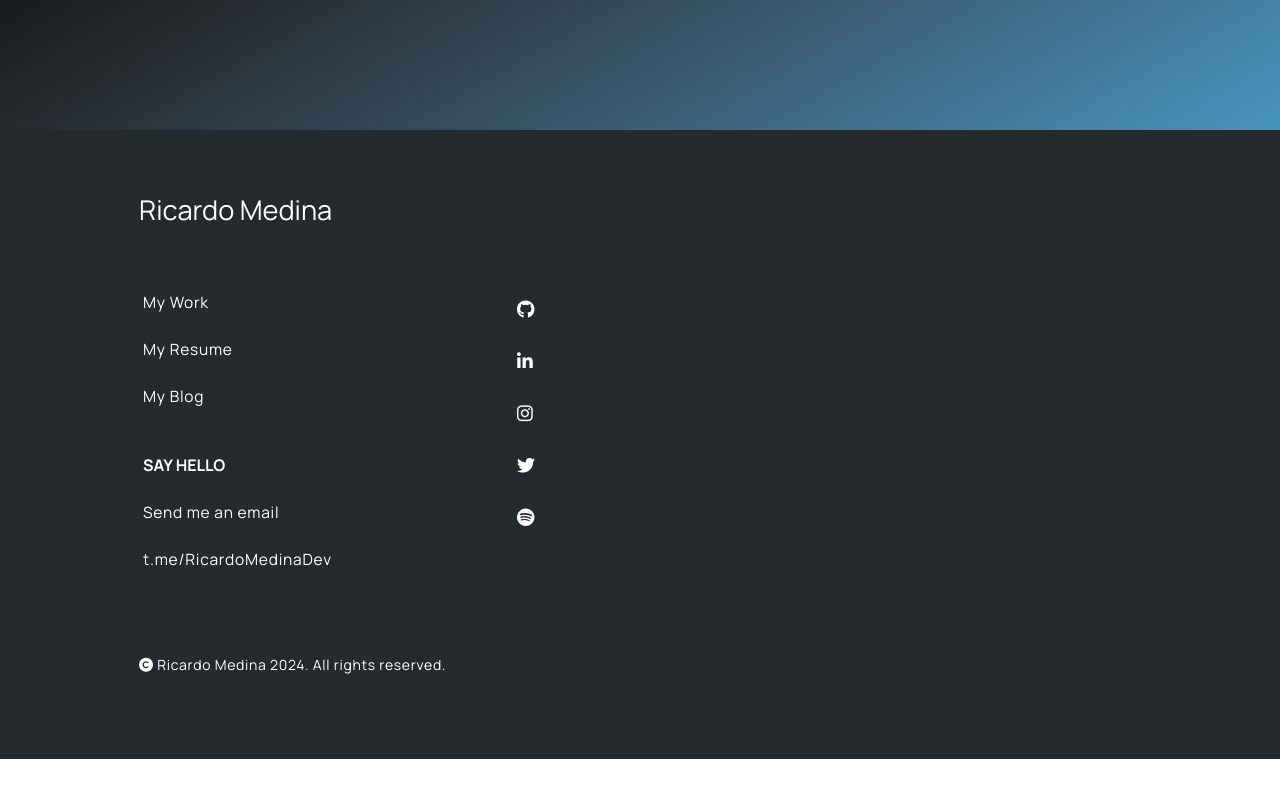
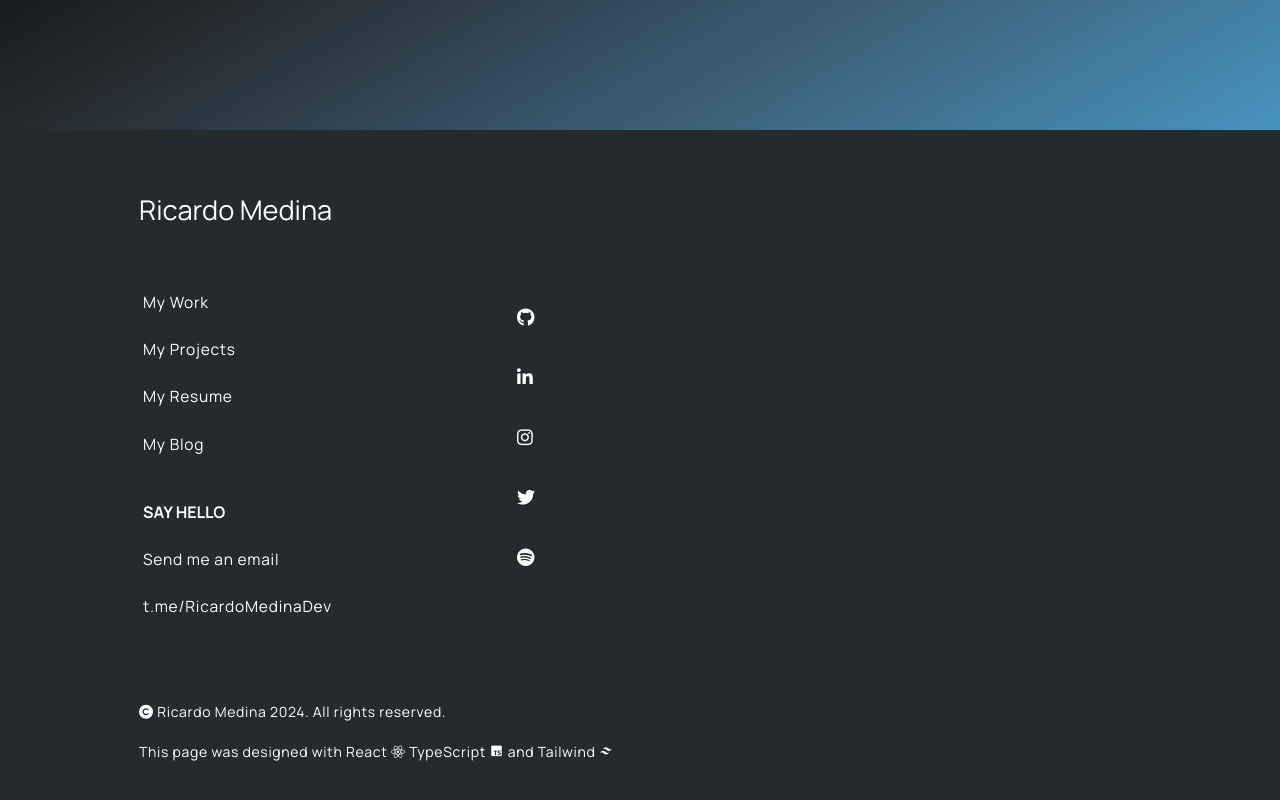
Before and after one commit to ramedina98/porfolio_web_page, a React (Vite) app: page / in a window 1280 px wide. Shown: the part 620-1420 px from the top of the page. Before the commit the page ends 1379 px from the top, so only its background shows below. Built offline with nearby package versions, Linux system fonts and the light colour scheme; no server answers.

Commit message:
Complete header, footer, and burgers menu

```diff
--- a/src/App.tsx
+++ b/src/App.tsx
@@ -1,5 +1,6 @@
 import React, { useState } from 'react';
 import { Outlet } from 'react-router-dom';
+import { Link } from "react-router-dom";
 import LottieRender from './assets/lottie_svg/LottieRender.tsx';
 import animationData from './assets/lottie_json/burguer_menu.json';
 import NavMenu from './components/app/NavMenu.tsx';
@@ -7,25 +8,22 @@ import NavMenu from './components/app/NavMenu.tsx';
 
 //Here we only defined the header and the footer
 
-interface AppProps{
-  apiKey: string;
-}
-const App: React.FC<AppProps> = ( { apiKey } ) => {
+const App: React.FC = () => {
 
+  //this hook is for sawing and opening navMenu...
   const [menuAbierto, SetMenuAbierto] = useState(false);
 
-  {/*Mañana hay que continuar aqui*/}
-
+  //Customized styles for the burger menu...
   const customBurguerMStyle = {
     width: '60px',
     height: '50px',
     cursor: 'pointer',
     borderRadius: '0.3em',
     backgroundColor: '#1A6491',
-    padding: '1px'
+    padding: '1px',
   };
 
-  {/*this is the function that helps us to display the menu when we click on the svg*/}
+  /*this is the function that helps us to display the menu when we click on the svg*/
   const handleLottieClick = () => {
     SetMenuAbierto(true);
     document.body.style.overflowY = 'hidden';
@@ -34,67 +32,80 @@ const App: React.FC<AppProps> = ( { apiKey } ) => {
 
   return (
     <>
-    {/*TODO: darle un back ground CDS cuando haga escrolll*/}
+    {/*TODO: darle un back ground CDS cuando haga scrolll y que no se sobre ponga al footer...*/}
       <header className='py-5 bg-transparent fixed top-0 right-0 w-full flex justify-center items-center'>
         <div className='flex justify-between items-center w-clampHeader'>
-          <div className='text-sizeTitleHeader text-CTW font-medium tracking-wider'>Ricardo Medina</div>
+          <div className='text-sizeTitleHeader text-CTW font-medium tracking-wider cursor-pointer'>
+            <Link to="/">Ricardo Medina</Link>
+          </div>
           {LottieRender({animationData, containerStyle: customBurguerMStyle, onCustomClick: handleLottieClick})}
         </div>
       </header>
 
       {menuAbierto && <NavMenu cerrarMenu={() => { SetMenuAbierto(false); document.body.style.overflowY = 'auto'; }} />}
 
-      {/*this must be respected, so that the router works at 100%*/}
       <Outlet />
+
+      {/*TODO: hay que hacer que cuando el nav pase por encima del footer desaparesca,
+      o que el fondo de este sea de otro color...*/}
       <footer className='bg-CBS py-5 flex justify-center items-center'>
         <div className='w-clampFooter flex justify-center items-center flex-col px-1 py-6'>
           <div className=' w-full py-4'>
             {/*TODO: aqui debe ir mi logo, osea hay que cambiar esto cuando este listo dicho logo*/}
-            <div className='text-CTW text-sizeTitleHeader pl-5'>Ricardo Medina</div>
+            <div className='text-CTW text-sizeTitleHeader pl-5'>
+              <Link to="/">Ricardo Medina</Link>
+            </div>
           </div>
 
           <div className='w-full py-5 flex justify-start items-start flex-wrap gap-4'>
-            {/*TODO: hay que agregar las rutas correctas a cada seccion y cambiar los <a></a> por <Link></Link>
-                    No las tiene porque aun no estan definidas correctamente*/}
             <div className='w-wfooterNav'>
               <ul className='w-full h-full p-3'>
-                <li className='text-CTW p-3 tracking-wider text-lisFooter rounded-lg cursor-pointer hover:bg-CGS'>My Work</li>
-                <li className='text-CTW p-3 tracking-wider text-lisFooter rounded-lg cursor-pointer hover:bg-CGS'>My Resume</li>
-                <li className='text-CTW p-3 tracking-wider text-lisFooter rounded-lg cursor-pointer hover:bg-CGS'>My Blog</li>
+                <li className='text-CTW tracking-wider text-lisFooter flex rounded-lg cursor-pointer hover:bg-CGS'>
+                  <Link to="/work_projects" className='w-full p-3'>My Work</Link>
+                </li>
+                <li className='text-CTW tracking-wider text-lisFooter flex rounded-lg cursor-pointer hover:bg-CGS'>
+                  <Link to="/my_projects" className='w-full p-3'>My Projects</Link>
+                </li>
+                <li className='text-CTW tracking-wider text-lisFooter flex rounded-lg cursor-pointer hover:bg-CGS'>
+                  <Link to="/resume" className='w-full p-3'>My Resume</Link>
+                </li>
+                <li className='text-CTW tracking-wider text-lisFooter flex rounded-lg cursor-pointer hover:bg-CGS'>
+                  <Link to="/blog" className='w-full p-3'>My Blog</Link>
+                </li>
                 <li className='text-CTW px-3 pb-3 mt-8 font-bold'>SAY HELLO</li>
-                <li className='text-CTW p-3 tracking-wider text-lisFooter rounded-lg cursor-pointer hover:bg-CGS'>
-                  <a href="mailto:rmedinamartindelcampo@gmail.com">Send me an email</a>
+                <li className='text-CTW tracking-wider text-lisFooter flex rounded-lg cursor-pointer hover:bg-CGS'>
+                  <a href="mailto:rmedinamartindelcampo@gmail.com" className='w-full p-3'>Send me an email</a>
                 </li>
-                <li className='text-CTW p-3 tracking-wider text-lisFooter rounded-lg cursor-pointer hover:bg-CGS'>
-                  <a href='https://t.me/ricardoMedinaDev'>t.me/RicardoMedinaDev</a>
+                <li className='text-CTW tracking-wider text-lisFooter flex rounded-lg cursor-pointer hover:bg-CGS'>
+                  <a href='https://t.me/ricardoMedinaDev' className='w-full p-3'>t.me/RicardoMedinaDev</a>
                 </li>
               </ul>
             </div>
 
             <div className='ml-10'>
               <ul className='w-full h-full p-3'>
-                <li className='p-2 rounded-b-xl hover:bg-CGS my-2'>
-                  <a href="https://github.com/ramedina98" target='_blank' className='w-full p-3'>
+                <li className='my-4 py-2'>
+                  <a href="https://github.com/ramedina98" target='_blank' className='w-full p-5 rounded-b-xl hover:bg-CGS'>
                     <i className="fa-brands fa-github text-lg text-CTW"></i>
                   </a>
                 </li>
-                <li className='p-2 rounded-full hover:bg-CGS my-2'>
-                  <a href="https://www.linkedin.com/feed/" target='_blank' className='w-full p-3'>
+                <li className='my-4 py-2'>
+                  <a href="https://www.linkedin.com/feed/" target='_blank' className='w-full p-5 rounded-full hover:bg-CGS'>
                     <i className="fa-brands fa-linkedin-in text-lg text-CTW"></i>
                   </a>
                 </li>
-                <li className='p-2 rounded-full hover:bg-CGS my-2'>
-                  <a href="https://www.instagram.com/richard_b_stone/?hl=es-la" target="_blank" className='w-full p-3'>
+                <li className='my-4 py-2'>
+                  <a href="https://www.instagram.com/richard_b_stone/?hl=es-la" target="_blank" className='w-full p-5 rounded-full hover:bg-CGS'>
                     <i className="fa-brands fa-instagram text-lg text-CTW"></i>
                   </a>
                 </li>
-                <li className='p-2 rounded-full hover:bg-CGS my-2'>
-                  <a href="" target='_blank' className='w-full p-3'>
+                <li className='my-4 py-2'>
+                  <a href="https://twitter.com/Ricardo_M_Dev" target='_blank' className='w-full p-5 rounded-full hover:bg-CGS'>
                     <i className="fa-brands fa-twitter text-lg text-CTW"></i>
                   </a>
                 </li>
-                <li className='p-2 rounded-t-xl hover:bg-CGS my-2'>
-                  <a href="https://open.spotify.com/user/315krne4ot5xcvh2kfmvolela6m4?si=091f91ae53034e87" target='_blank' className='w-full p-3'>
+                <li className='my-4 py-2'>
+                  <a href="https://open.spotify.com/user/315krne4ot5xcvh2kfmvolela6m4?si=091f91ae53034e87" target='_blank' className='w-full p-5 rounded-t-xl hover:bg-CGS'>
                     <i className="fa-brands fa-spotify text-lg text-CTW"></i>
                   </a>
                 </li>
@@ -107,6 +118,9 @@ const App: React.FC<AppProps> = ( { apiKey } ) => {
             <div className='py-4'>
               <p className='text-CTW tracking-wider text-sm'>
                 <i className="fa-solid fa-copyright"></i> Ricardo Medina 2024. All rights reserved.
+                <br />
+                <br />
+                This page was designed with React <i className="fa-brands fa-react"></i> TypeScript <i className='bx bxl-typescript'></i> and Tailwind <i className='bx bxl-tailwind-css' ></i>
               </p>
             </div>
           </div>
--- a/src/main.tsx
+++ b/src/main.tsx
@@ -17,10 +17,10 @@ ReactDOM.createRoot(document.getElementById('root') as HTMLElement ).render(
   <React.StrictMode>
     <BrowserRouter>
       <Routes>
-        <Route path="/" element={<App apiKey={apiKey} />}>
+        <Route path="/" element={<App />}>
           {/*Aqui hay que inicar poniendo las demas rutas
           ejemplo en el repositorio donde tengo la app "Where in the world" */}
-          <Route index element={<Home />}></Route>
+          <Route index element={<Home apiKey={apiKey} />}></Route>
           <Route path="/work_projects" element={<WorkProjects />}></Route>
           <Route path="/project/:id" element={<Project />}></Route>
           <Route path="/my_projects" element={<MyProjects />}></Route>
@@ -29,7 +29,9 @@ ReactDOM.createRoot(document.getElementById('root') as HTMLElement ).render(
         <Route path="/resume" element={<Resume />}></Route>
         {/*Este parte del router, posteriormete necesitara agregarle más rutas
           para el correcto funcionamiento del blog*/}
-        <Route path="/blog" element={<Blog />}></Route>
+        <Route path="/blog" element={<Blog />}>
+          {/*here will be more components, when the blog's ready*/}
+        </Route>
       </Routes>
     </BrowserRouter>
   </React.StrictMode>,
--- a/tailwind.config.js
+++ b/tailwind.config.js
@@ -37,6 +37,7 @@ export default {
       screens: {
         'mobileBM': '507px',
         'screenSapnBM': '598px',
+        'NavmenuMobile': '384px',
       },
     },
   },
```
Also changed, not shown: src/components/app/Home.tsx (+7 -1 lines), src/components/app/NavMenu.tsx (+21 -22 lines).
